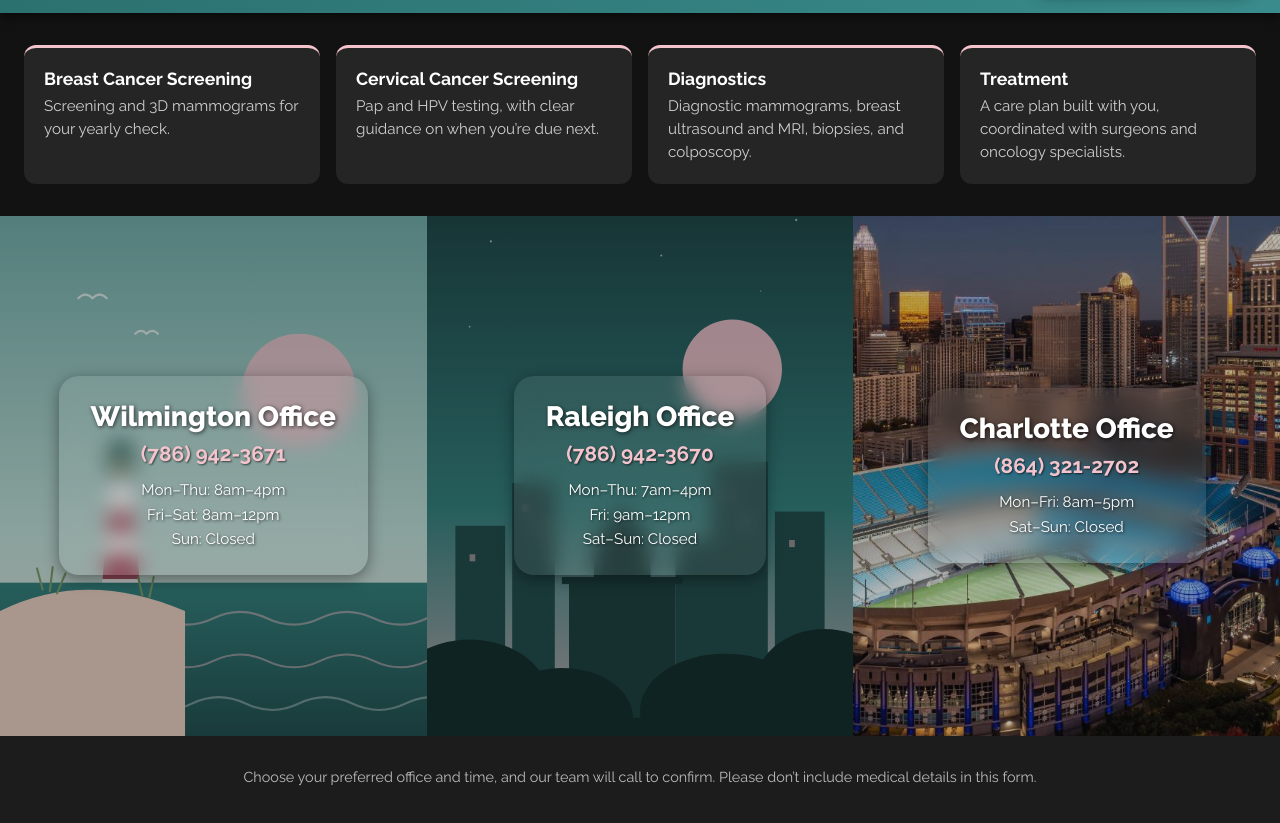
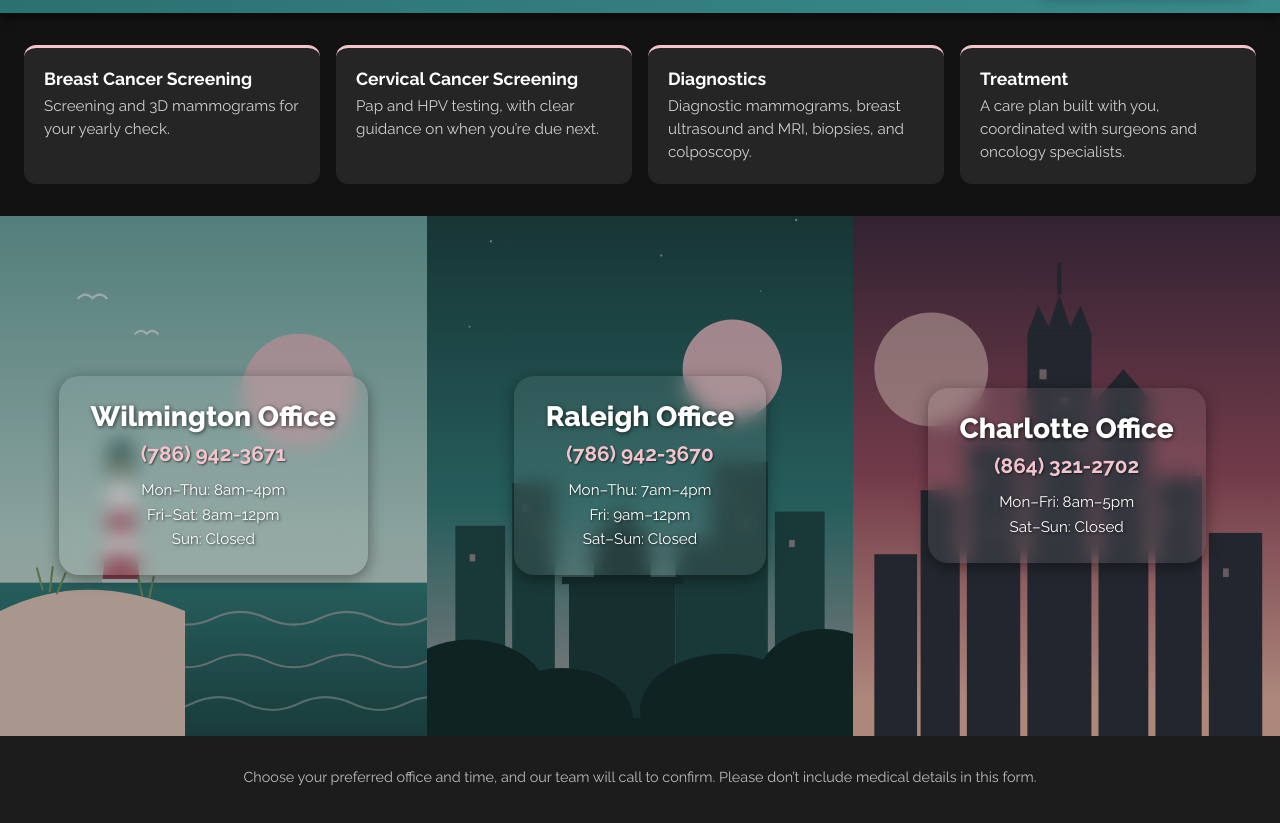
Before and after one commit to jsoccer1/Liine-Onboarding, a plain HTML site: page index.html in a window 1280 px wide. Shown: the part 67-890 px from the top of the page. Drawn offline with Linux system fonts and the light colour scheme; grey boxes are pictures that could not be loaded; a script that the page names is missing.

Commit message:
Update index.html
Updating Charlotte logo filename 11/23/2026 12:25 PM EST

```diff
--- a/index.html
+++ b/index.html
@@ -324,7 +324,7 @@
       </div>
 
       <div class="location-card">
-        <img src="charlotte.jpeg" alt="Charlotte Office" />
+        <img src="charlotte.svg" alt="Charlotte Office" />
         <div class="location-content">
           <div class="glass-card">
             <div class="location-name">Charlotte Office</div>
```
